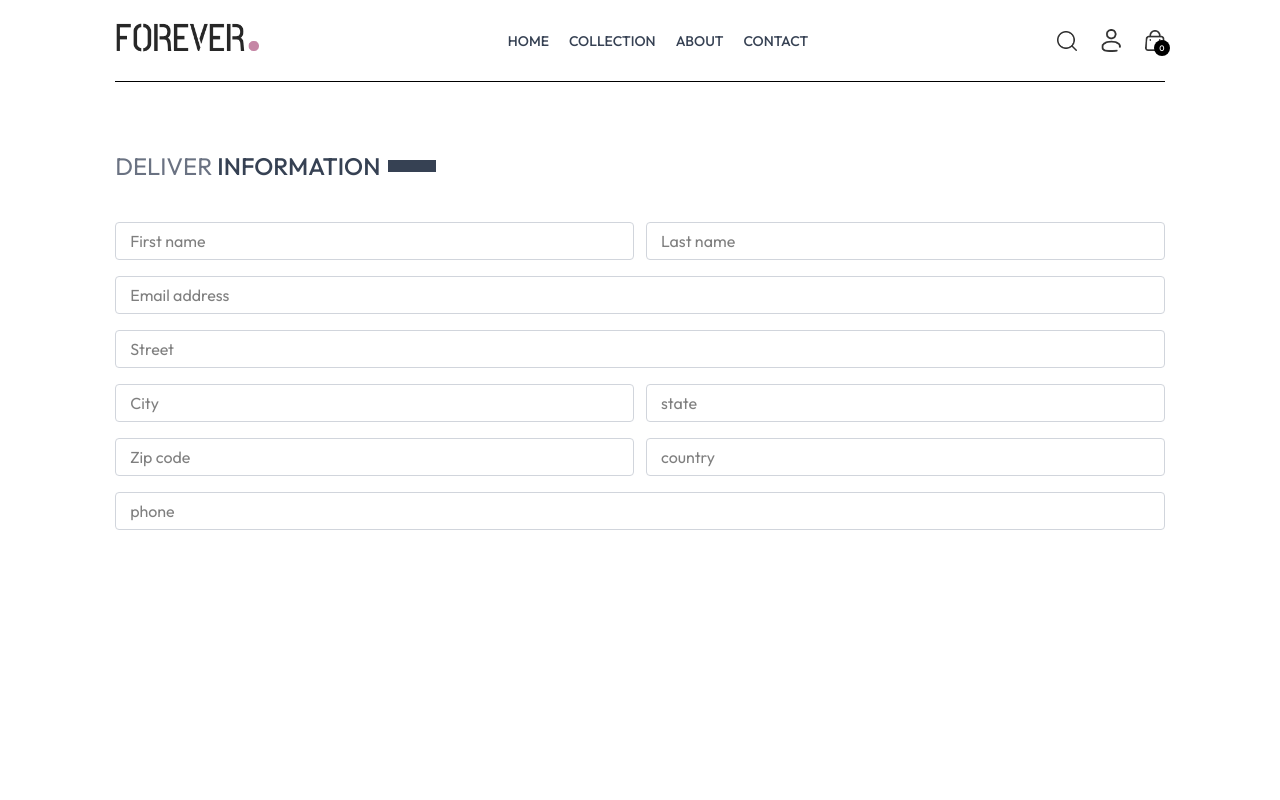
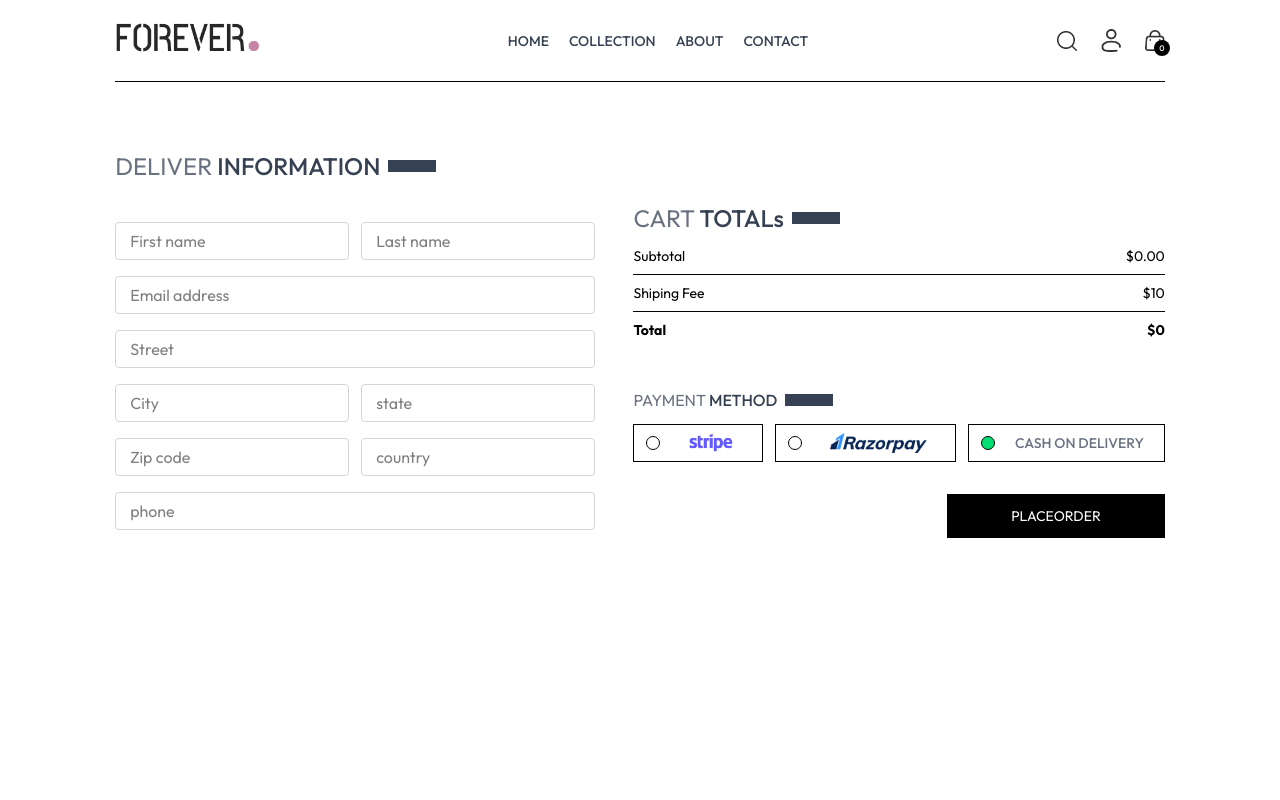
Before and after one commit to ritesharya-11/E-COMMERCE, a React (Vite) app: page /placeOrder in a window 1280 px wide. Shown: the top 800 px of the page. Built offline with nearby package versions, Linux system fonts and the light colour scheme.

Commit message:
oder section

```diff
--- a/src/pages/Order.jsx
+++ b/src/pages/Order.jsx
@@ -1,8 +1,34 @@
-import React from 'react'
+import React, { useContext } from 'react'
+import { ShopContext } from '../context/Context'
+import Title from '../components/Title';
+
 
 const Order = () => {
+
+  const {products, currency} = useContext(ShopContext);
   return (
-    <div>Order</div>
+    <div className='border-t pt-16'>
+
+      <div className='text-2xl'>
+        <Title text1={"MY"} text2={'ORDER'} />
+   </div>
+   <div>
+     {
+          products.slice(1, 4).map((item, index) => (
+            <div key={index} className='py-4 border-t border-b text-gray-700 flex flex-col md:flex-row md:items-center md:justify-between gap-4'>
+              <div className='flex items-start gap-6 text-sm'>
+                <img className='w-16 sm:w-20' src={item.image[0]} alt="" />
+              </div>
+            </div>
+          ))
+        }
+
+
+   </div>
+    <div>
+
+    </div>
+    </div>
   )
 }
 
--- a/src/pages/Placeorder.jsx
+++ b/src/pages/Placeorder.jsx
@@ -1,11 +1,17 @@
-import React from 'react'
+import React, { useContext, useState } from 'react'
 import Title from '../components/Title'
+import CartTotal from '../components/CartTotal'
+import { assets } from '../assets/assets'
+import { ShopContext } from '../context/Context'
 
 const Placeorder = () => {
+
+  const [method, setMethod] = useState("cod");
+  const {navigate} = useContext(ShopContext)
   return (
     <div className='flex flex-col sm:flex-row justify-between gap-4 pt-5 sm:pt-14 min-h-[80vh] border-t'>
       {/* --------left side----------- */}
-      <div className='flex flex-col gap-4 w-full sm:max-w-[480px}'>
+      <div className='flex flex-col gap-4 w-full sm:max-w-[480px]'>
         <div className='text-xl sm:text-2xl my-3'>
           <Title text1={"DELIVER"} text2={"INFORMATION"}  />
 
@@ -30,7 +36,39 @@
         <input className='border border-gray-300 rounded py-1.5 px-3.5 w-full' type="number" placeholder='phone' />
 
       </div>
+       {/* -----Righr side------- */}
+        <div className='mt-8'>
 
+          <div className='mt-8 min-w-80'>
+            <CartTotal />
+         </div>
+
+         <div className='mt-12'>
+          <Title text1={"PAYMENT"} text2={"METHOD"} />
+          {/* -------Payment Method Selection------- */}
+          <div className='flex gap-3 flex-col lg:flex-row'>
+
+            <div onClick={() => setMethod('stripe')} className='flex items-center gap-3 border p-2 px-3 cursor-pointer'>
+              <p className={`min-w-3.5 h-3.5 border rounded-full ${method === 'stripe' ? 'bg-green-400' : ''}`}></p>
+              <img className='h-5 mx-4' src={assets.stripe_logo} alt="Stripe" />
+            </div>
+
+            <div onClick={() => setMethod('razorpay')} className='flex items-center gap-3 border p-2 px-3 cursor-pointer'>
+              <p className={`min-w-3.5 h-3.5 border rounded-full ${method === 'razorpay' ? 'bg-green-400' : ''}`}></p>
+              <img className='h-5 mx-4' src={assets.razorpay_logo} alt="Razorpay" />
+            </div>
+
+            <div onClick={() => setMethod('cod')} className='flex items-center gap-3 border p-2 px-3 cursor-pointer'>
+              <p className={`min-w-3.5 h-3.5 border rounded-full ${method === 'cod' ? 'bg-green-400' : ''}`}></p>
+              <p className='text-gray-500 text-sm font-medium mx-2'>CASH ON DELIVERY</p>
+            </div>
+        </div>
+        <div className='w-full text-end mt-8'>
+          <button onClick={()=>navigate('/Order')} className='bg-black text-white px-16 py-3 text-sm'>PLACEORDER</button>
+
+        </div>
+        </div>
+      </div>
     </div>
   )
 }
```
